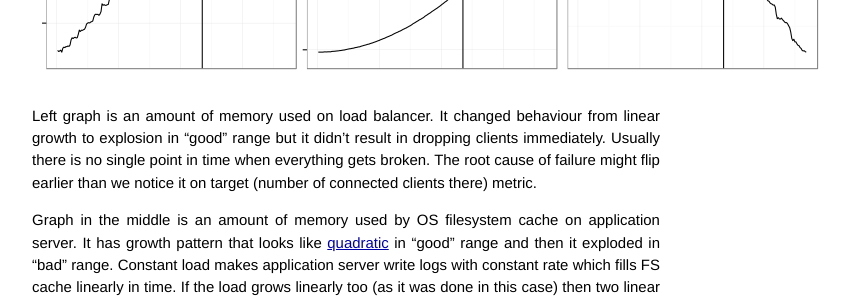
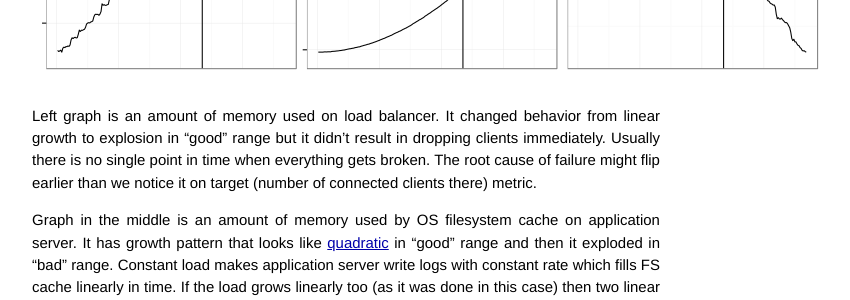
Before and after one commit to mabrek/mabrek.github.io, a Jekyll site: the page built from _posts/2014-02-14-statistics-for-monitoring-load-testing.md, in a window 1280 px wide and 900 px high, scrolled down 5732 px. Shown: the part 235-535 px from the top of the window, without its empty margins (294-1144 px from the left). Built offline with Jekyll 4.4.1, drawn with Linux system fonts in a browser that asks for light colours; Markdown is read by kramdown in place of the engine named in the settings; comment, search, counter and statistics services are not loaded; some of the changed text lies outside the part shown.

Commit message:
spellcheck

```diff
--- a/_posts/2014-02-14-statistics-for-monitoring-load-testing.md
+++ b/_posts/2014-02-14-statistics-for-monitoring-load-testing.md
@@ -12,7 +12,7 @@
 
 ![transient response]({{ site.url }}/img/aspm/request-rate-restart.png)
 
-It's a request rate (vertical axis) on a system which was restarted. Horizontal axis here and on all following graphs is time. It was noisy but relatively stable in the left part then it dropped to zero when the system was down then something strange happened: requests started arriving in waves. Later it returned back to the same noisy behaviour.
+It's a request rate (vertical axis) on a system which was restarted. Horizontal axis here and on all following graphs is time. It was noisy but relatively stable in the left part then it dropped to zero when the system was down then something strange happened: requests started arriving in waves. Later it returned back to the same noisy behavior.
 
 In practice transient response means that you need to wait until system metrics become stable after you apply load to the system.
 
@@ -77,7 +77,7 @@
 
 ![nonlinear]({{ site.url }}/img/aspm/nonlinear.png)
 
-Left graph is an amount of memory used on load balancer. It changed behaviour from linear growth to explosion in "good" range but it didn't result in dropping clients immediately. Usually there is no single point in time when everything gets broken. The root cause of failure might flip earlier than we notice it on target (number of connected clients there) metric.
+Left graph is an amount of memory used on load balancer. It changed behavior from linear growth to explosion in "good" range but it didn't result in dropping clients immediately. Usually there is no single point in time when everything gets broken. The root cause of failure might flip earlier than we notice it on target (number of connected clients there) metric.
 
 Graph in the middle is an amount of memory used by OS filesystem cache on application server. It has growth pattern that looks like [quadratic](http://en.wikipedia.org/wiki/Quadratic_function) in "good" range and then it exploded in "bad" range. Constant load makes application server write logs with constant rate which fills FS cache linearly in time. If the load grows linearly too (as it was done in this case) then two linear trends multiply and result in quadratic growth which is OK there. Explosion in the "bad" range is caused by error logging which adds up to regular logs.
 
```
